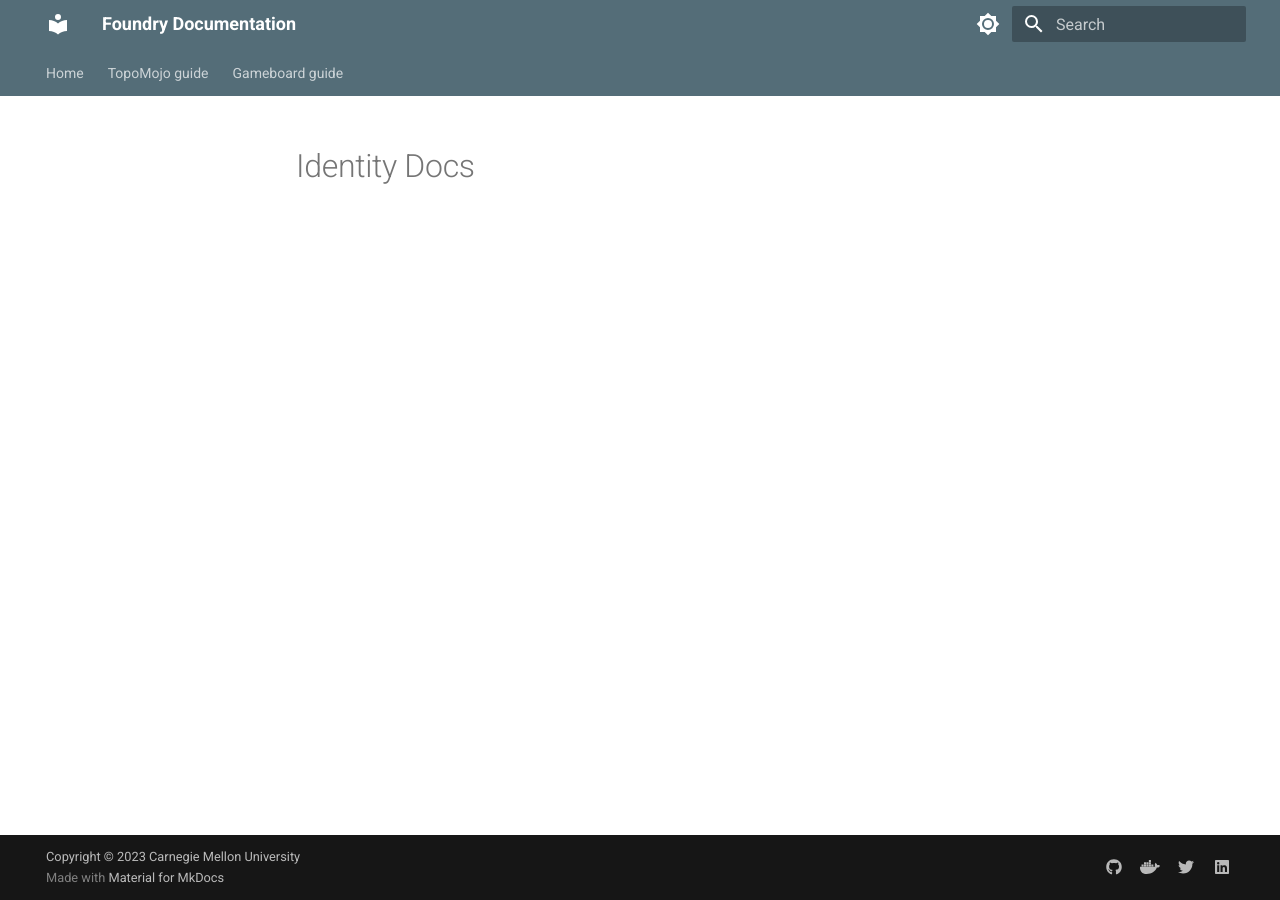
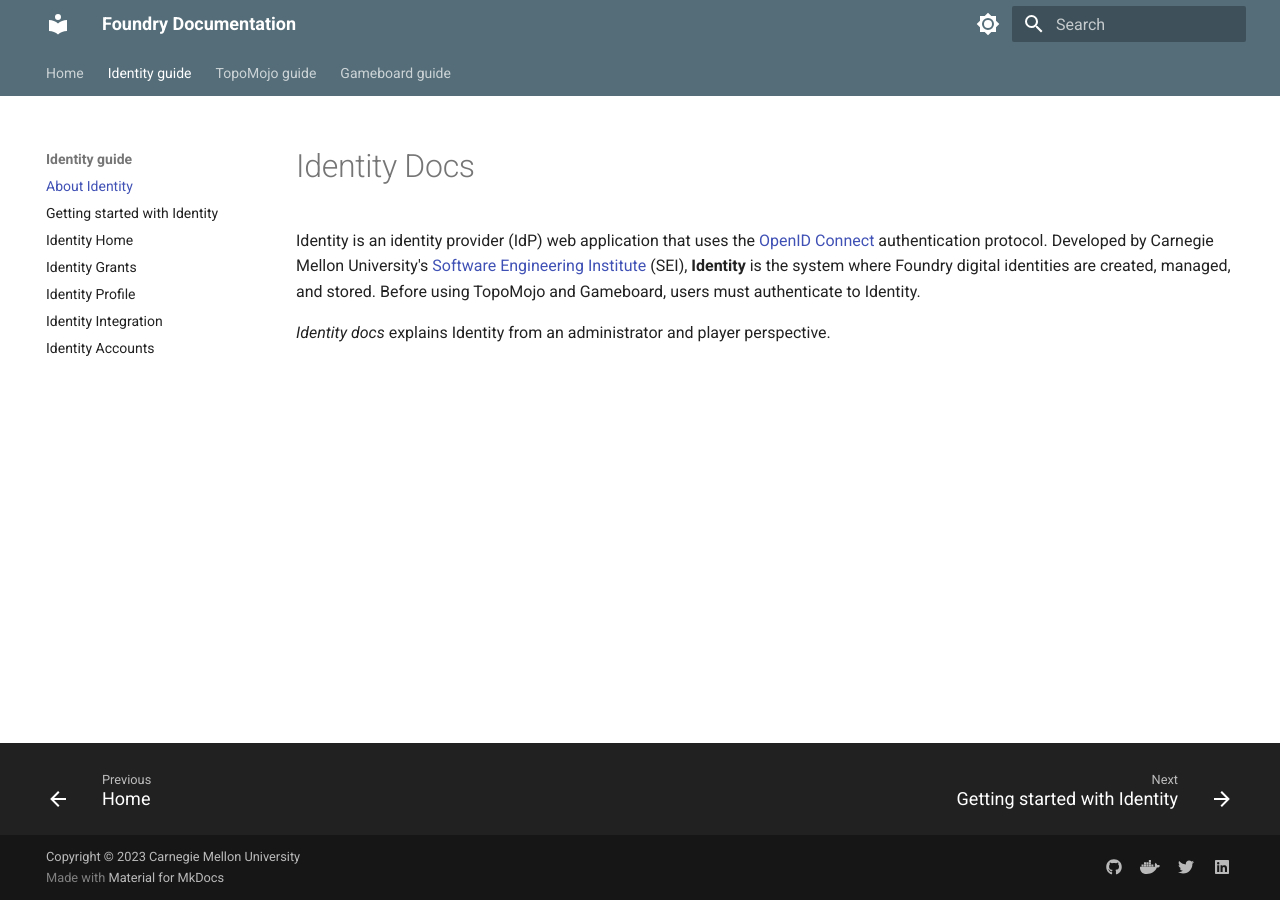
Before and after one commit to cmu-sei/foundry-docs, an MkDocs documentation site: the page built from docs/identity/index.md, in a window 1280 px wide. Built offline with MkDocs 1.6.1 and Material for MkDocs 9.7.7, drawn with Linux system fonts in a browser that asks for light colours.

Commit message:
content added this week

```diff
--- a/docs/identity/index.md
+++ b/docs/identity/index.md
@@ -1 +1,5 @@
 # Identity Docs
+
+Identity is an identity provider (IdP) web application that uses the [OpenID Connect](https://openid.net/connect/) authentication protocol. Developed by Carnegie Mellon University's [Software Engineering Institute](github.com/cmu-sei) (SEI), **Identity** is the system where Foundry digital identities are created, managed, and stored. Before using TopoMojo and Gameboard, users must authenticate to Identity.
+
+*Identity docs* explains Identity from an administrator and player perspective.
--- a/mkdocs.yml
+++ b/mkdocs.yml
@@ -39,6 +39,14 @@ markdown_extensions:
 # Page tree navigation
 nav:
 - Home: index.md
+- Identity guide:
+  - About Identity: identity/index.md
+  - Getting started with Identity: identity/getting-started.md
+  - Identity Home: identity/home.md
+  - Identity Grants: identity/grants.md
+  - Identity Profile: identity/profile.md
+  - Identity Integration: identity/integration.md
+  - Identity Accounts: identity/accounts.md
 - TopoMojo guide:
   - About TopoMojo: topomojo/index.md
   - Getting started with TopoMojo: topomojo/getting-started.md
```
Also changed, not shown: docs/identity/home.md (added, +3 -0 lines), docs/identity/profile.md (added, +36 -0 lines), docs/index.md (+1 -1 lines), docs/identity/grants.md (added), docs/identity/img/star.png (added).
